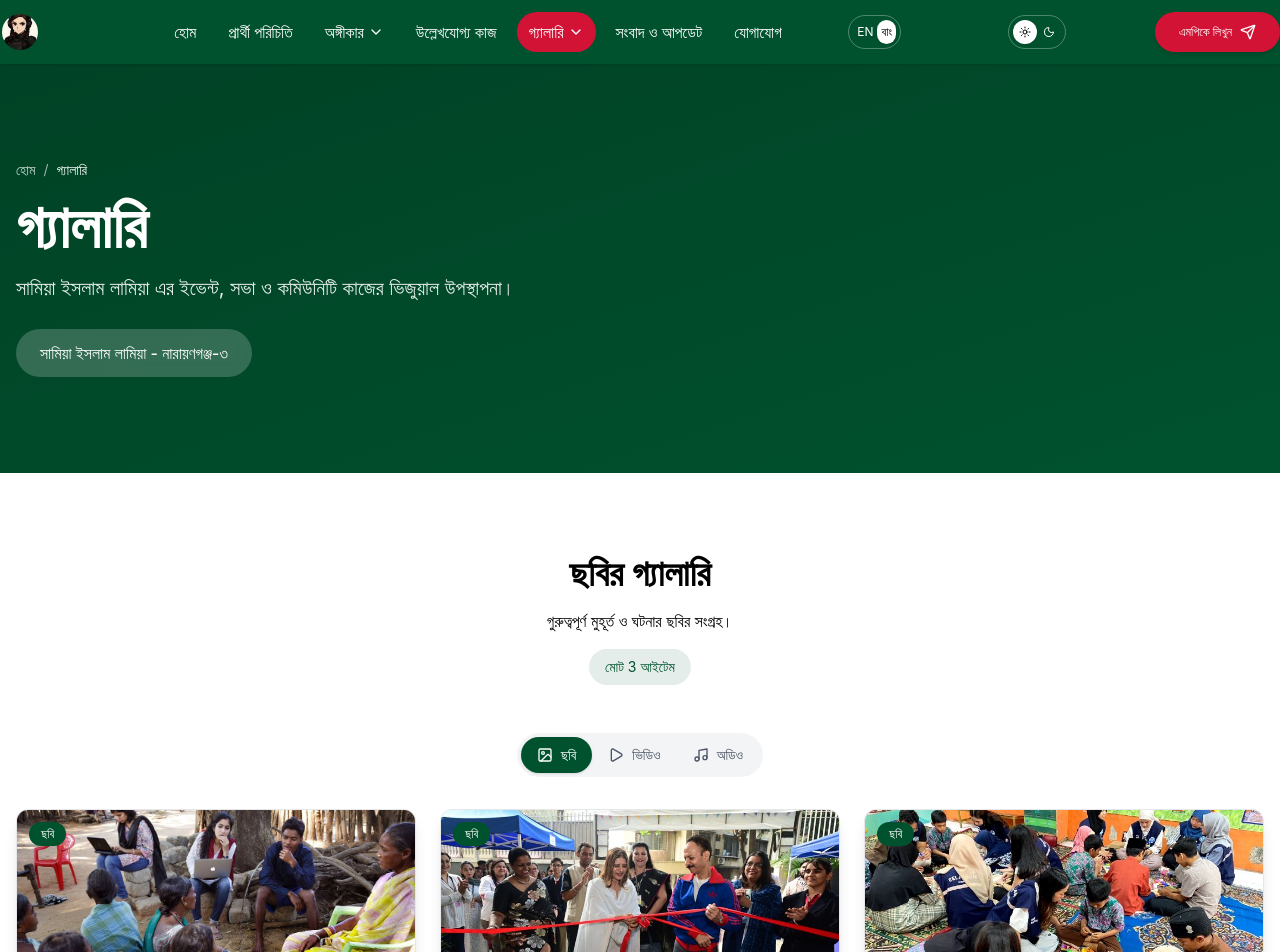
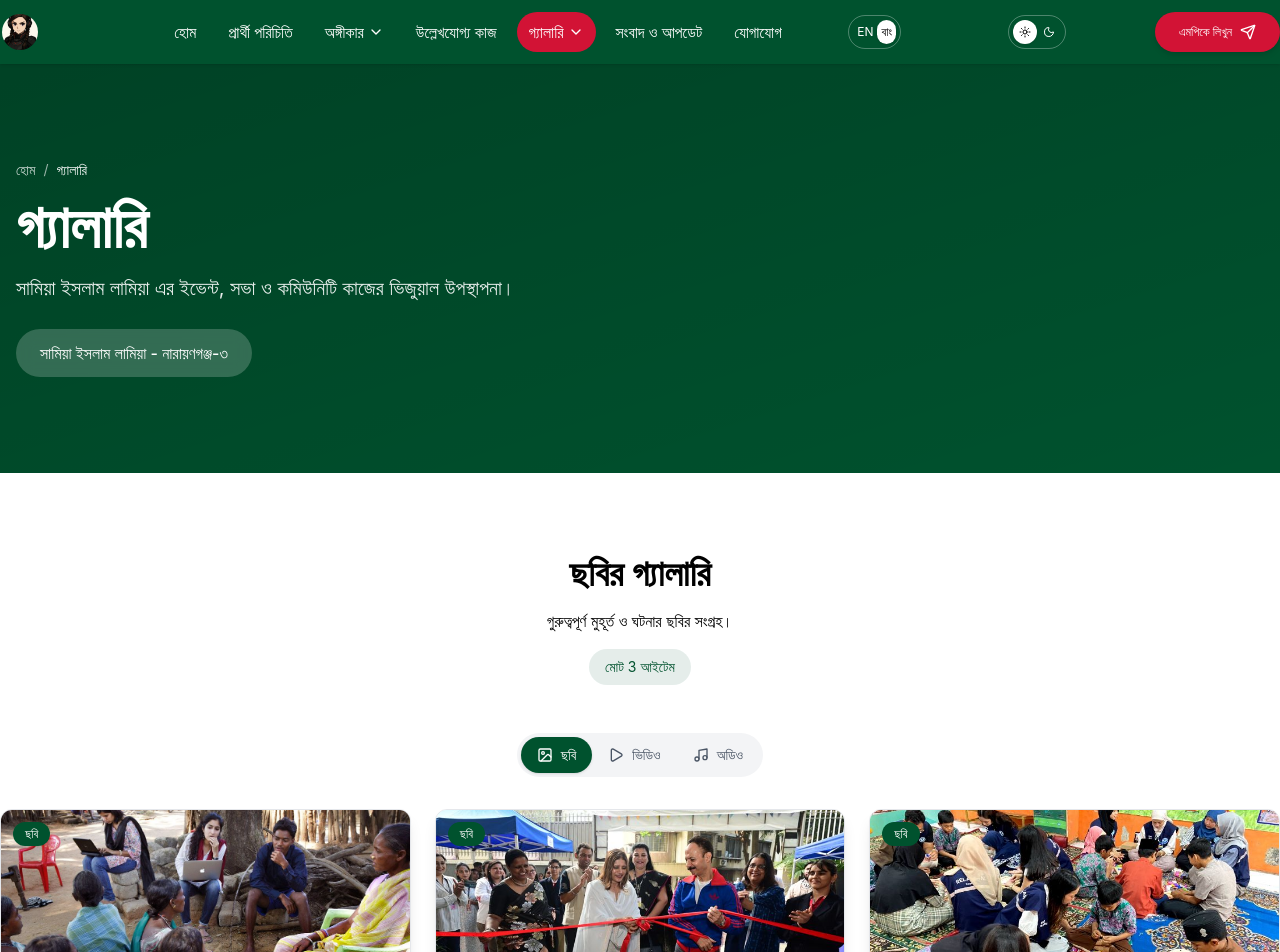
Before and after one commit to samiacodes/react-leader-profile-template, a React (Vite) app: page /gallery in a window 1280 px wide. Shown: the top 952 px of the page. Built offline with nearby package versions, Linux system fonts and the light colour scheme.

Commit message:
Gallery  page

```diff
--- a/src/components/gallery/GalleryContainer.tsx
+++ b/src/components/gallery/GalleryContainer.tsx
@@ -61,7 +61,7 @@ const GalleryContainer = () => {
 
   return (
     <div className="min-h-screen bg-white dark:bg-black">
-      <div className="container mx-auto px-4 py-12 md:py-20">
+      <div className="container mx-auto  py-12 md:py-20">
 
         <GalleryHeader
           title={getTitle()}
```
